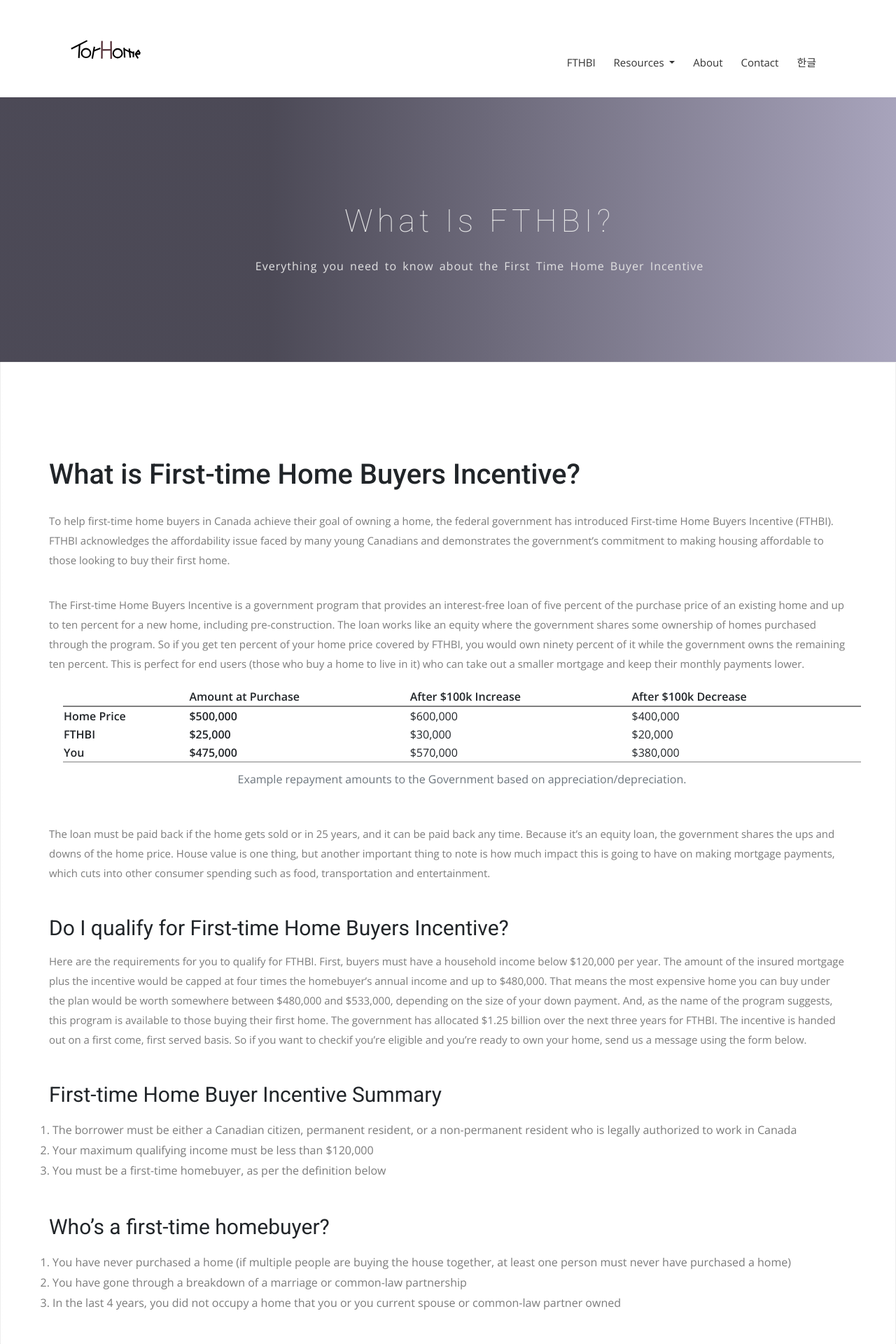
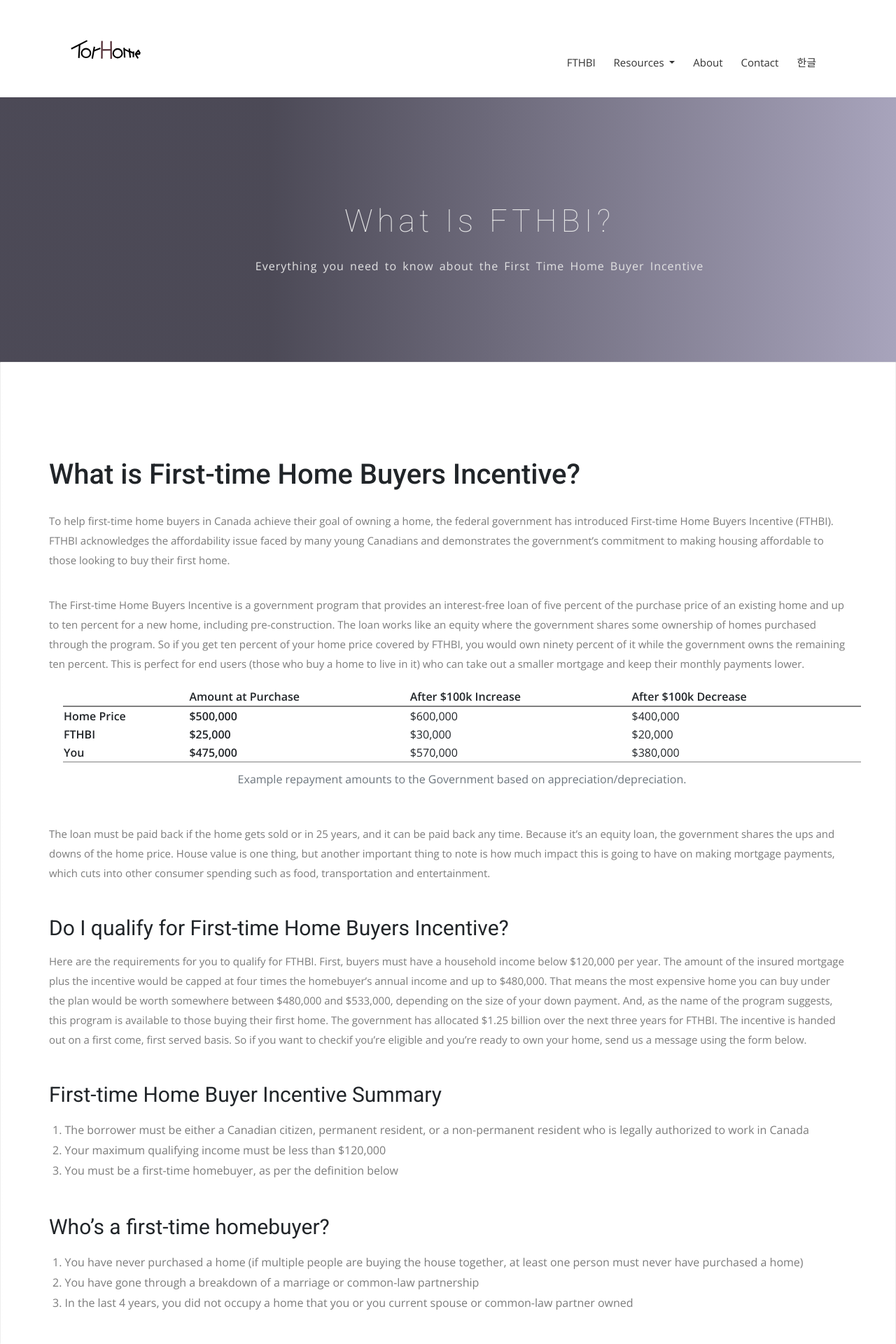
Before and after one commit to HomeIsHere/homeishere.github.io, a Jekyll site: the page built from fthbi.md, in a window 1280 px wide. Shown: the top 1920 px of the page at 70% size. Built offline with Jekyll 4.4.1, drawn with Linux system fonts in a browser that asks for light colours; nearby versions of some CDN libraries; some web fonts are replaced.

Commit message:
move list bullet inside.

```diff
--- a/_sass/list.scss
+++ b/_sass/list.scss
@@ -2,6 +2,7 @@ ul {
     list-style: square;
 }
 ul,ol {
+    list-style-position: inside;
     padding: 0;
     color: #7B7B7B;
     margin: 25px 0px 20px 0px;
@@ -9,9 +10,6 @@ ul,ol {
         margin: 5px 5px 0px 5px;
     }
     &.alt{
-        > h3 {
-            margin-top: 12px
-        }
         > li {
             border-top: 1px solid gray;
             a:link {
--- a/fthbi.md
+++ b/fthbi.md
@@ -78,8 +78,8 @@ This information was last updated on August 14, 2019. Bookmark this page and sig
 {% assign faqs = site.faqs | where:'language', 'en' %}
 {% for q in faqs %}
     <li>
-        <h3><a data-toggle="collapse" href="#{{ q.qid }}" role="button" aria-expanded="false" aria-controls="question {{ q.qid }}">
-            {{ q.question }}</a></h3>
+        <div><a data-toggle="collapse" href="#{{ q.qid }}" role="button" aria-expanded="false" aria-controls="question {{ q.qid }}">
+            {{ q.question }}</a></div>
         <div id="{{ q.qid }}" class="collapse">
         {{ q.content }}
         </div>
```
